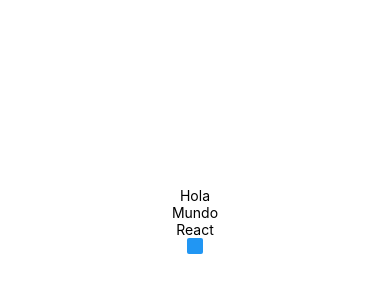
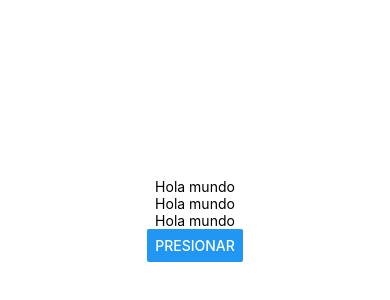
Before and after one commit to Feitan14/PM193_, a React Native app in the folder blanco/: screen / in a window 390 px wide. Shown: the part 202-502 px from the top of the page. Built offline with nearby package versions, Linux system fonts and the light colour scheme.

Commit message:
casi finalización practica 4
(antes de generar la modificación de botón)

```diff
--- a/blanco/App.js
+++ b/blanco/App.js
@@ -1,24 +1,27 @@
 /* zona1: importaciones */
 import { StatusBar } from 'expo-status-bar';
+import { useState } from 'react';
 import { Button, StyleSheet, Text, View } from 'react-native';
 
-
-const Texto= (props)=>{
-  const {children}=props
+//componente propio texto
+const Texto= ()=>{
+  const [contenido,setContenido]=useState('Hola mundo')
+  const actualizaTexto=()=>{setContenido('Estado modificado')}
   return(
-    <Text>{children}</Text>
+    <Text onPress={actualizaTexto}>{contenido}</Text>
   )
 }
+
 
 /*zona 2 main o zona de ejecución*/
 export default function App() {
   return (
 
     <View style={styles.container}>
-      <Texto>Hola</Texto>
-      <Texto>Mundo</Texto>
-      <Texto>React</Texto>
-      <Button>Native</Button>
+      <Texto></Texto>
+      <Texto></Texto>
+      <Texto></Texto>
+      <Button title='presionar'></Button>
 
       <StatusBar style="auto" />
     </View>
```
